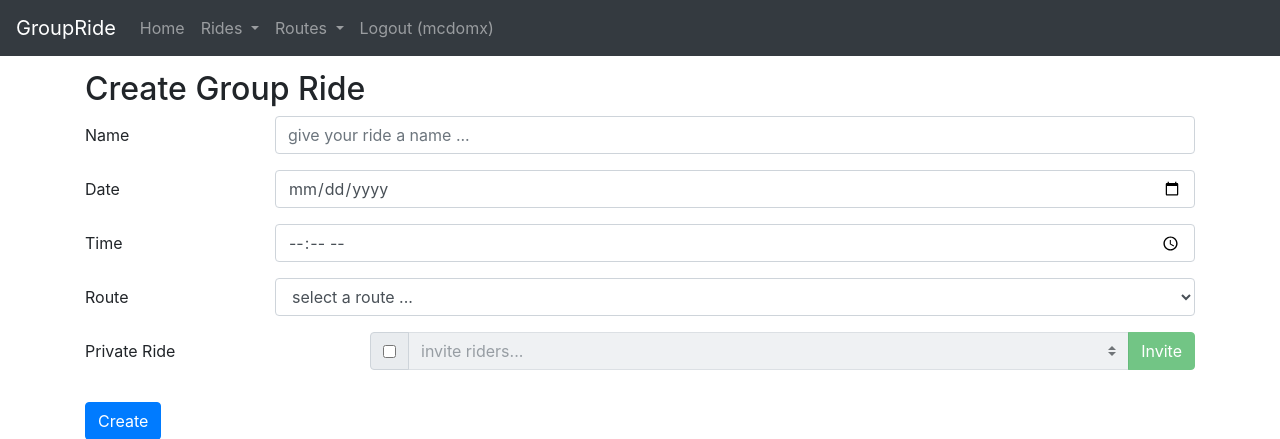
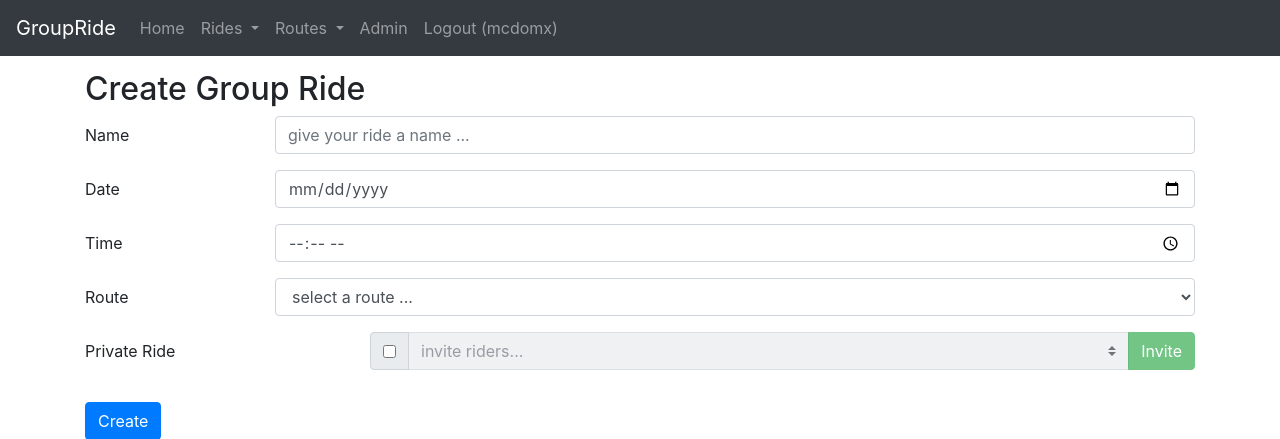
Before and after one commit to mcdomx/rideapps, a Django app: page /create_ride/ in a window 1280 px wide. Shown: the top 439 px of the page. Run offline with Django 3.2, Linux system fonts and the light colour scheme; a user stored in the database is signed in; data comes from the database, SQL or seed files in the repository; both versions use the stored data as it was after the commit; some libraries are stand-ins or nearby versions.

Commit message:
still cleaning up

```diff
--- a/groupride/templates/groupride/template.html
+++ b/groupride/templates/groupride/template.html
@@ -56,8 +56,19 @@
             </div>
           </li>
 
+          <!-- Admin -->
+
+
+
           <!-- User -->
           {% if user.is_authenticated %}
+            {% if user.is_superuser %}
+            <li class="nav-item">
+              <a class="nav-link" href="{% url 'admin:index' %}">Admin
+              </a>
+            </li>
+            {% endif %}
+
             <li class="nav-item">
               <a class="nav-link" href="{% url 'logout' %}">Logout
                 {% if user.is_authenticated %}
@@ -66,6 +77,7 @@
 
               </a>
             </li>
+
           {% else %}
             <li class="nav-item">
               <a class="nav-link" href="{% url 'login' %}">Login</a>
```
Also changed, not shown: db.sqlite3.
